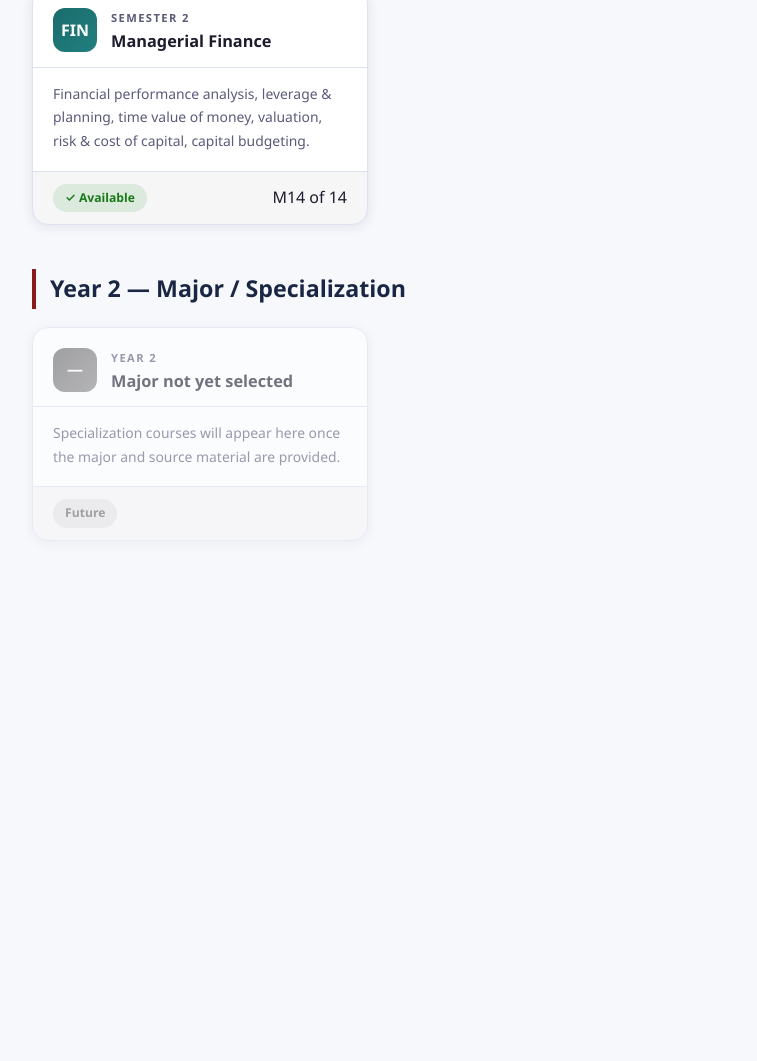
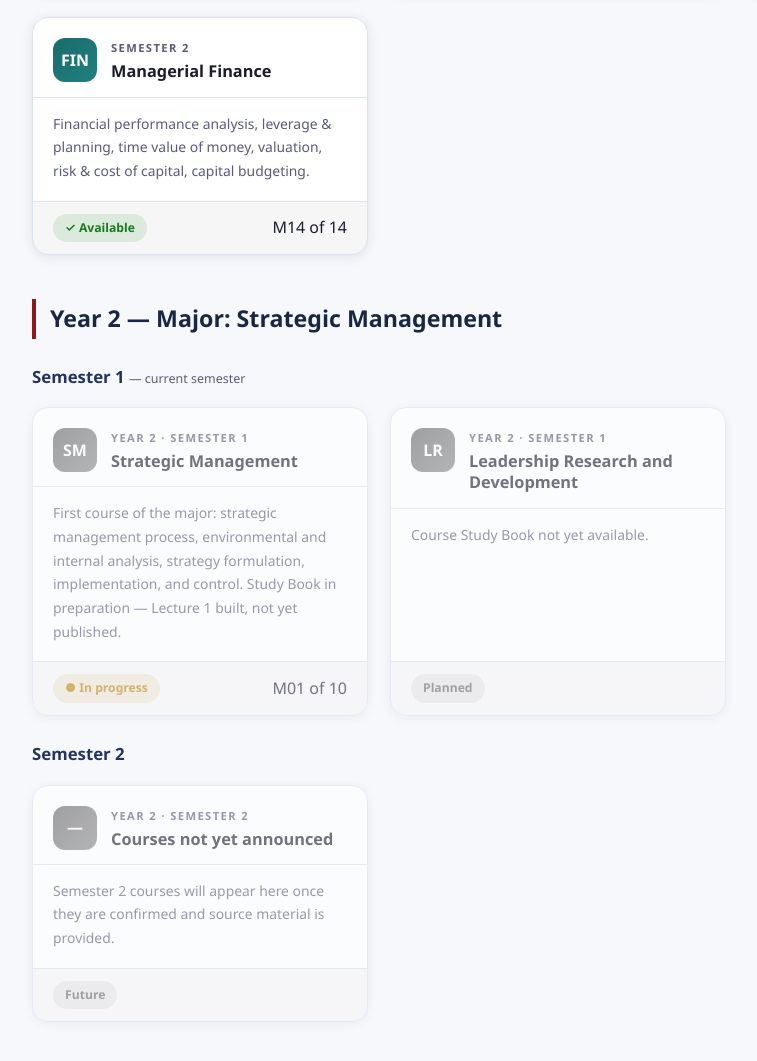
Before and after one commit to Pixelcraft-creator/mba-study-library, a plain HTML site: page index.html in a window 1280 px wide. Shown: the part 1341-2402 px from the top of the page, without its empty margins (82-839 px from the left). Before the commit the page ends 2006 px from the top, so only its background shows below. Drawn offline with Linux system fonts and the light colour scheme.

Commit message:
Add Year 2 Strategic Management major to library roadmap
Year 2 now lists Semester 1 (Strategic Management, Leadership Research
and Development) and Semester 2 placeholder; Year 1 semesters marked
completed.

Co-Authored-By: Claude Sonnet 5 <noreply@anthropic.com>

```diff
--- a/index.html
+++ b/index.html
@@ -68,13 +68,13 @@ h3.sem-title { font-size: 1.05rem; font-weight: 700; color: var(--navy-light); m
   <div class="map-hero">
     <div class="institution">Graduate School of Business</div>
     <h1>MBA Study Library</h1>
-    <p class="course-subtitle">A complete digital study library, built one course at a time across two academic years — Year 1 core semesters, Year 2 major specialization.</p>
+    <p class="course-subtitle">A complete digital study library, built one course at a time across two academic years — Year 1 core semesters, Year 2 Strategic Management major.</p>
   </div>
 
   <div class="year-block">
     <h2 class="section-title" id="year1">Year 1</h2>
 
-    <h3 class="sem-title">Semester 1 <span class="sem-note">— completed / previous semester</span></h3>
+    <h3 class="sem-title">Semester 1 <span class="sem-note">— completed</span></h3>
     <div class="modules-grid">
       <div class="module-card coming-soon">
         <div class="card-header">
@@ -122,7 +122,7 @@ h3.sem-title { font-size: 1.05rem; font-weight: 700; color: var(--navy-light); m
       </div>
     </div>
 
-    <h3 class="sem-title">Semester 2 <span class="sem-note">— current semester</span></h3>
+    <h3 class="sem-title">Semester 2 <span class="sem-note">— completed</span></h3>
     <div class="modules-grid">
       <div class="module-card coming-soon">
         <div class="card-header">
@@ -178,17 +178,48 @@ h3.sem-title { font-size: 1.05rem; font-weight: 700; color: var(--navy-light); m
   </div>
 
   <div class="year-block">
-    <h2 class="section-title" id="year2">Year 2 — Major / Specialization</h2>
+    <h2 class="section-title" id="year2">Year 2 — Major: Strategic Management</h2>
+
+    <h3 class="sem-title">Semester 1 <span class="sem-note">— current semester</span></h3>
+    <div class="modules-grid">
+      <div class="module-card coming-soon">
+        <div class="card-header">
+          <div class="module-num num-soon">SM</div>
+          <div class="card-header-text">
+            <div class="card-course-label">Year 2 · Semester 1</div>
+            <div class="card-course-title">Strategic Management</div>
+          </div>
+        </div>
+        <div class="card-body">First course of the major: strategic management process, environmental and internal analysis, strategy formulation, implementation, and control. Study Book in preparation — Lecture 1 built, not yet published.</div>
+        <div class="card-footer">
+          <span class="status-pill status-progress">● In progress</span>
+          <span class="date-tag">M01 of 10</span>
+        </div>
+      </div>
+      <div class="module-card coming-soon">
+        <div class="card-header">
+          <div class="module-num num-soon">LR</div>
+          <div class="card-header-text">
+            <div class="card-course-label">Year 2 · Semester 1</div>
+            <div class="card-course-title">Leadership Research and Development</div>
+          </div>
+        </div>
+        <div class="card-body">Course Study Book not yet available.</div>
+        <div class="card-footer"><span class="status-pill status-soon">Planned</span></div>
+      </div>
+    </div>
+
+    <h3 class="sem-title">Semester 2</h3>
     <div class="modules-grid">
       <div class="module-card coming-soon">
         <div class="card-header">
           <div class="module-num num-soon">—</div>
           <div class="card-header-text">
-            <div class="card-course-label">Year 2</div>
-            <div class="card-course-title">Major not yet selected</div>
+            <div class="card-course-label">Year 2 · Semester 2</div>
+            <div class="card-course-title">Courses not yet announced</div>
           </div>
         </div>
-        <div class="card-body">Specialization courses will appear here once the major and source material are provided.</div>
+        <div class="card-body">Semester 2 courses will appear here once they are confirmed and source material is provided.</div>
         <div class="card-footer"><span class="status-pill status-soon">Future</span></div>
       </div>
     </div>
```
